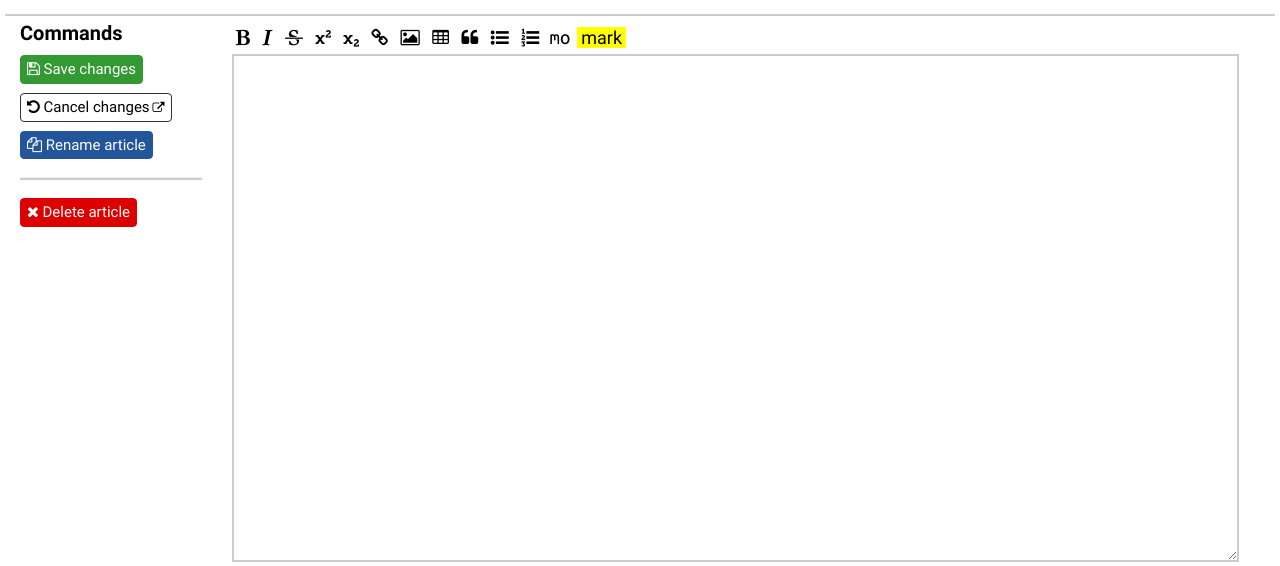
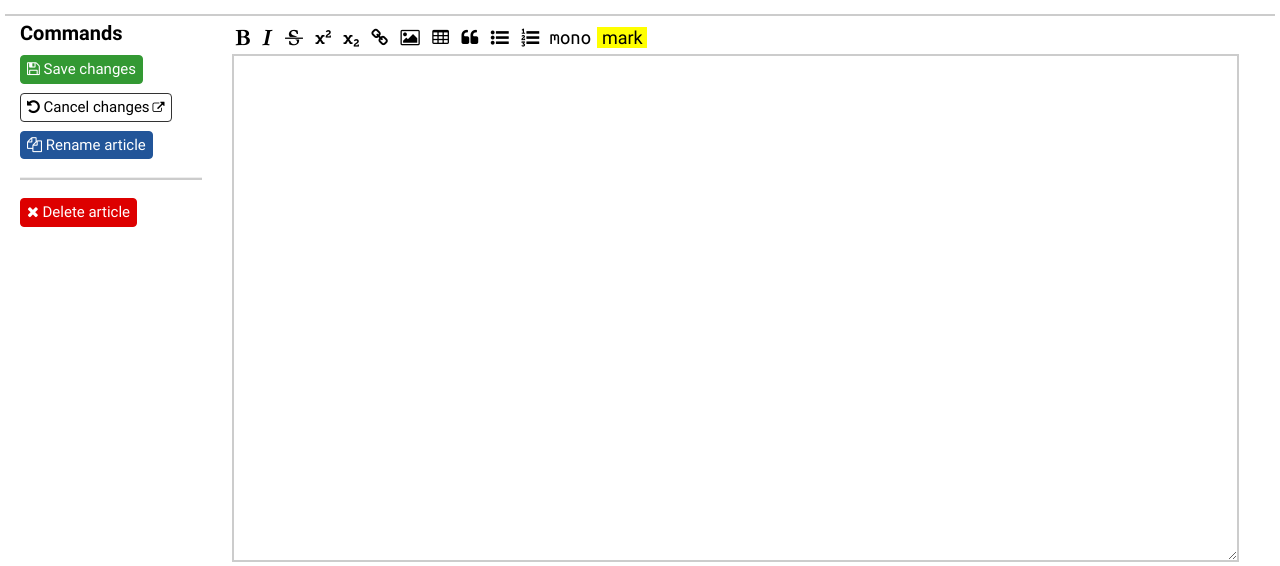
Before and after one commit to cabalamat/catwiki, a Flask app: template app/templates/wikiedit.html in a window 1280 px wide. Shown: the part 38-604 px from the top of the page. Run offline with Flask 2, Linux system fonts and the light colour scheme; the template is opened without the code that fills it, so the values that code supplies are empty; parts of the project's set-up code (start-up, migrations or seed data) failed here and were passed over.

Commit message:
editting uses 'mono' text

```diff
--- a/app/templates/wikiedit.html
+++ b/app/templates/wikiedit.html
@@ -51,7 +51,7 @@ Rename article</a></p>
   <span onclick='numberedList()'>
     <i class='fa fa-list-ol'></i></span>
   <span onclick='monospace()'>
-    <tt class='mono_tool'>mo</tt></span>
+    <tt class='mono_tool'>mono</tt></span>
   <span onclick='addAround("<mark>", "</mark>")'>
     <mark>&nbsp;mark&nbsp;</mark></span>
 </div>
```
